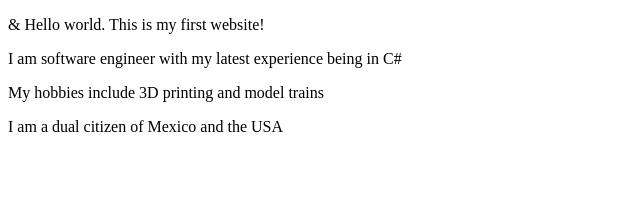
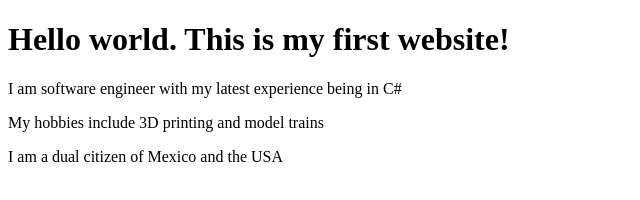
Before and after one commit to tlacolulamk/webdev_lab1, a plain HTML site: page index.html in a window 1280 px wide. Shown: the whole page, without its empty margins (0-640 px from the left). Drawn offline with Linux system fonts and the light colour scheme.

Commit message:
Remove ampersand

```diff
--- a/index.html
+++ b/index.html
@@ -5,7 +5,7 @@
   <title>Internet Technologies and Web Design</title>
 </head>
 <body>
-  <p>&amp; Hello world. This is my first website!</p>
+  <h1>Hello world. This is my first website!</h1>
   <p>I am software engineer with my latest experience being in C#</p>
   <p>My hobbies include 3D printing and model trains</p>
   <p>I am a dual citizen of Mexico and the USA</p>
```
